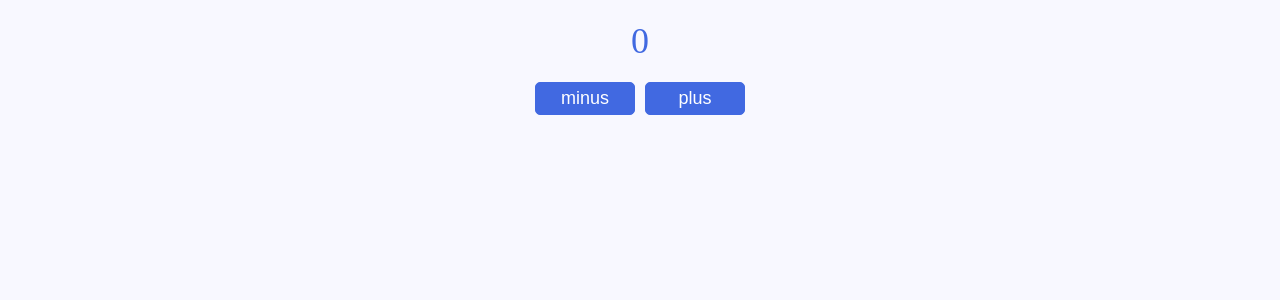
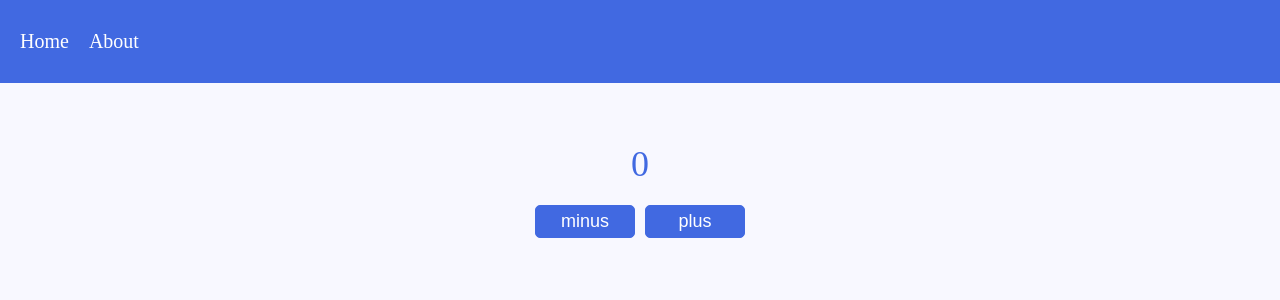
Before and after one commit to Marinarium/react-project-ulb, a React app: page / in a window 1280 px wide. Shown: the top 300 px of the page. Built offline with nearby package versions, Linux system fonts and the light colour scheme.

Commit message:
add react-router-dom, code splitting

```diff
--- a/package.json
+++ b/package.json
@@ -20,6 +20,7 @@
     "@types/react-dom": "^17.0.11",
     "@types/webpack": "^5.28.0",
     "@types/webpack-dev-server": "^4.7.2",
+    "@types/react-router-dom": "^5.3.3",
     "css-loader": "^6.8.1",
     "gh-pages": "^6.0.0",
     "html-webpack-plugin": "^5.5.0",
@@ -36,6 +37,7 @@
   },
   "dependencies": {
     "react": "^17.0.2",
-    "react-dom": "^17.0.2"
+    "react-dom": "^17.0.2",
+    "react-router-dom": "^6.2.1"
   }
 }
--- a/src/App.tsx
+++ b/src/App.tsx
@@ -1,11 +1,24 @@
-import React from 'react';
-import Counter from "./components/Counter";
+import React, {Suspense} from 'react';
+import {Link, Route, Routes} from "react-router-dom";
 import "./index.scss";
+import {AboutAsync} from "./pages/About/About.async";
+import {HomeAsync} from "./pages/Home/Home.async";
 
 const App = () => {
     return (
         <div className="app">
-            <Counter />
+            <nav className="nav">
+                <Link to="/">Home</Link>
+                <Link to="/about">About</Link>
+            </nav>
+            <main className="main">
+                <Suspense fallback={<p>Loading...</p>}>
+                <Routes>
+                    <Route path="/" element={<HomeAsync/>}/>
+                    <Route path="/about" element={<AboutAsync/>}/>
+                </Routes>
+                </Suspense>
+            </main>
         </div>
     );
 };
--- a/src/index.scss
+++ b/src/index.scss
@@ -4,8 +4,34 @@
     box-sizing: border-box;
 }
 
+body {
+    font-size: 18px;
+}
+
 .app {
-    padding: 20px;
     background-color: ghostwhite;
     min-height: 100vh;
 }
+
+.nav {
+    display: flex;
+    gap: 20px;
+    background-color: royalblue;
+    margin-bottom: 60px;
+    padding: 30px 20px;
+
+    a {
+        color: white;
+        font-size: 20px;
+        transition: color 200ms;
+        text-decoration: none;
+
+        &:hover {
+            color: paleturquoise;
+        }
+    }
+}
+
+.main {
+    padding: 0 20px;
+}
--- a/src/index.tsx
+++ b/src/index.tsx
@@ -1,7 +1,10 @@
 import {render} from "react-dom";
 import App from "./App";
+import {BrowserRouter} from "react-router-dom";
 
 render(
-    <App/>,
+    <BrowserRouter>
+        <App/>
+    </BrowserRouter>,
     document.getElementById('root')
 )
--- /dev/null
+++ b/src/pages/About/About.async.tsx
@@ -0,0 +1,3 @@
+import {lazy} from "react";
+
+export const AboutAsync = lazy(() => import('./About'));
--- /dev/null
+++ b/src/pages/About/About.tsx
@@ -0,0 +1,12 @@
+import React from 'react';
+
+const About = () => {
+    return (
+        <div>
+            Lorem ipsum dolor sit amet, consectetur adipisicing elit. Asperiores cumque laborum sunt ullam. Architecto
+            beatae delectus dolores modi molestias placeat totam veniam voluptate?
+        </div>
+    );
+};
+
+export default About;
--- /dev/null
+++ b/src/pages/Home/Home.async.tsx
@@ -0,0 +1,3 @@
+import {lazy} from "react";
+
+export const HomeAsync = lazy(() => import('./Home'));
--- /dev/null
+++ b/src/pages/Home/Home.tsx
@@ -0,0 +1,12 @@
+import React from 'react';
+import Counter from "../../components/Counter";
+
+const Home = () => {
+    return (
+        <div>
+            <Counter/>
+        </div>
+    );
+};
+
+export default Home;
```
Also changed, not shown: 3 other files (tests, documents, lock files or other folders).
